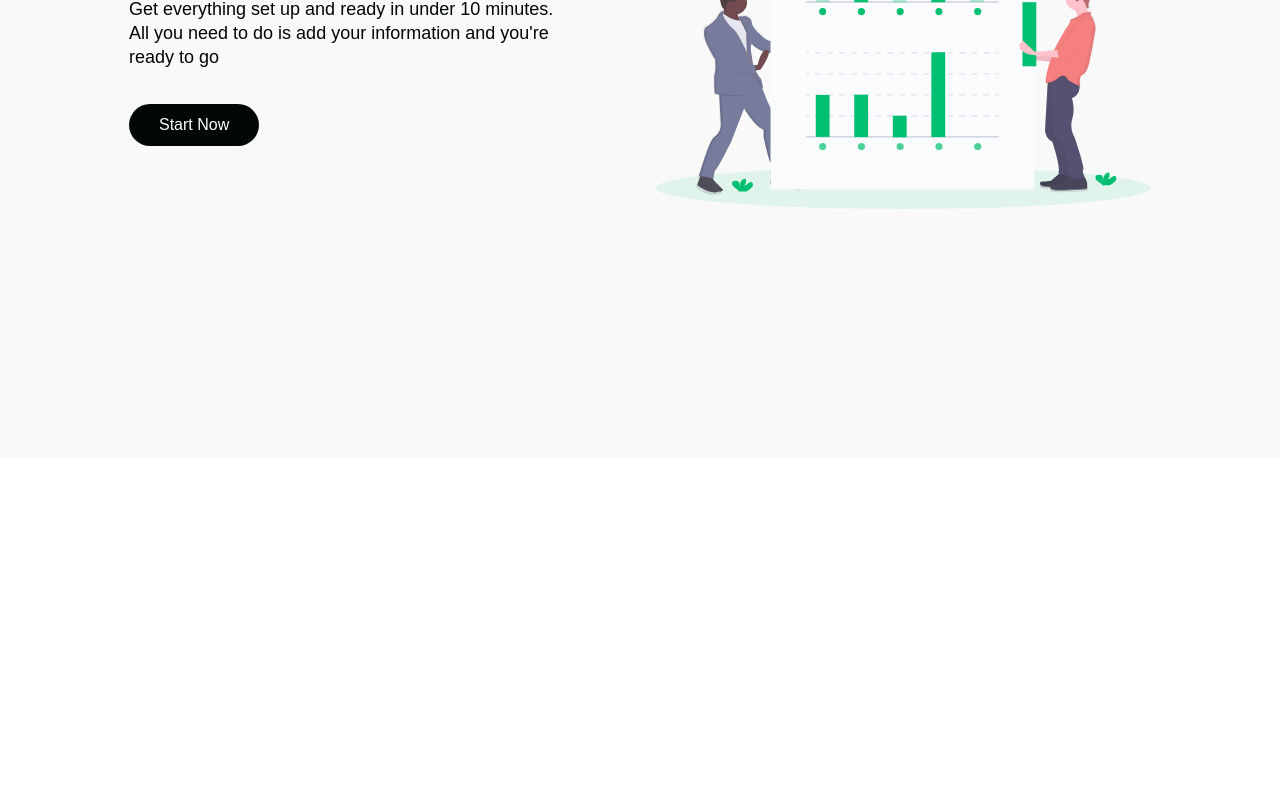
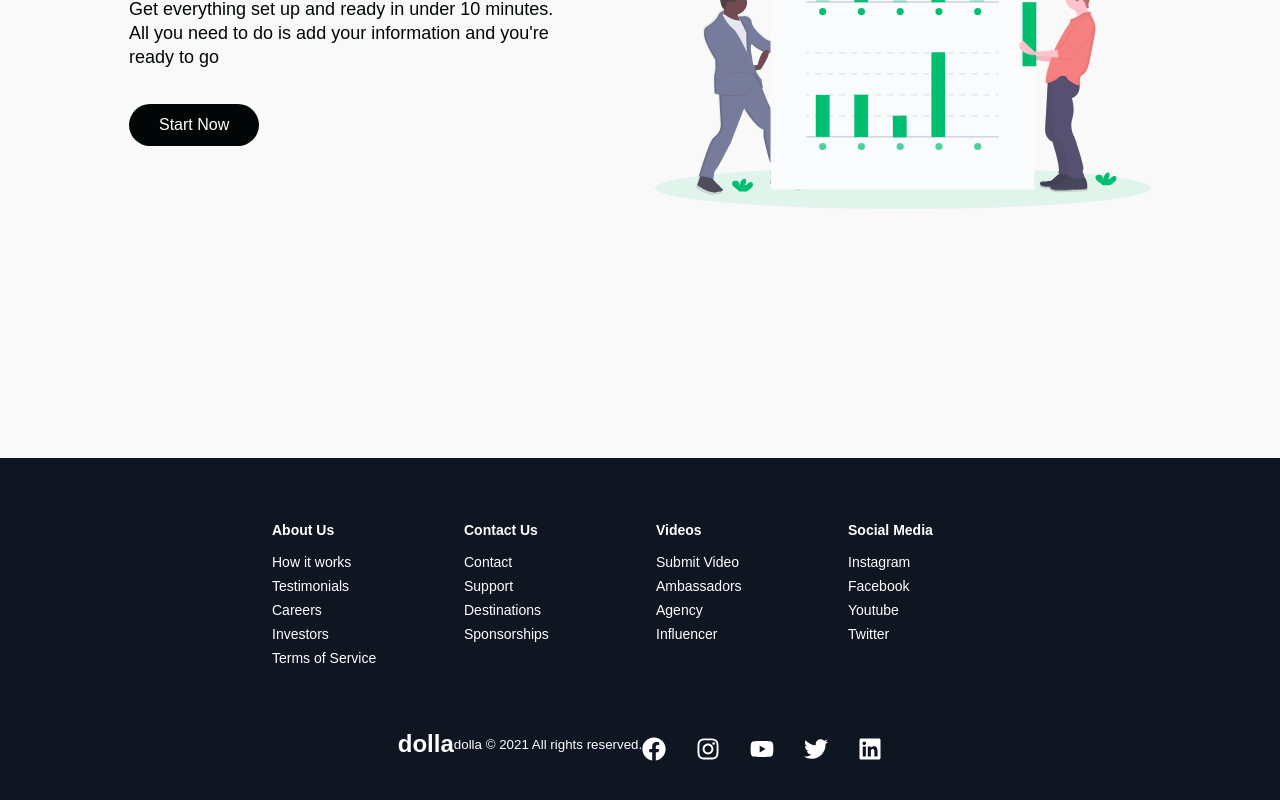
Before and after one commit to klaryon/react_banking_website, a React (Create React App) app: page / in a window 1280 px wide. Shown: the part 3722-4522 px from the top of the page. Before the commit the page ends 4180 px from the top, so only its background shows below. Built offline with nearby package versions, Linux system fonts and the light colour scheme; a web font is replaced by a local one.

Commit message:
footer component

```diff
--- /dev/null
+++ b/src/components/Footer/FooterElements.js
@@ -0,0 +1,101 @@
+import styled from 'styled-components'
+import {Link} from 'react-router-dom'
+
+export const FooterContainer = styled.footer`
+    background-color: #101522;
+`;
+export const FooterWrap = styled.div`
+    padding: 48px 24px;
+    display: flex;
+    flex-direction: column;
+    justify-content: center;
+    align-items: center;
+    max-width: 1100px;
+    margin: 0 auto;
+`;
+export const FooterLinksContainer = styled.div`
+    display: flex;
+    justify-content: center;
+
+    @media screen and (max-width: 820px) {
+        padding-top: 32px;
+    }
+`;
+export const FooterLinksWrapper = styled.div`
+    display: flex;
+
+    @media screen and (max-width: 820px) {
+        flex-direction: column;
+    }
+`;
+export const FooterLinkItems = styled.div`
+    display: flex;
+    flex-direction: column;
+    align-items: flex-start;
+    margin: 16px;
+    text-align: left;
+    width: 160px;
+    box-sizing: border-box;
+    color: #fff;
+
+    @media screen and (max-width: 420px) {
+        margin: 0;
+        padding: 10px;
+        width: 100%;
+    }
+`;
+export const FooterLinkTitle = styled.h1`
+    font-size: 14px;
+    margin-bottom: 16px;
+`;
+export const FooterLink = styled(Link)`
+    color: #fff;
+    text-decoration: none;
+    margin-bottom: 0.5rem;
+    font-size: 14px;
+
+    &:hover {
+        color: #01bf71;
+        transition: 0.3s ease-out;
+    }
+`;
+export const SocialMedia = styled.section`
+    max-width: 1000px;
+    width: 100%auto;
+`;
+export const SocialMediaWrap = styled.div`
+    display: flex;
+    justify-content: space-between;
+    align-items: center;
+    max-width: 1100px;
+    margin: 40px auto 0 auto;
+
+    @media screen and (max-width: 820px) {
+        flex-direction: column;
+    }
+`;
+export const SocialLogo = styled(Link)`
+    color: #fff;
+    justify-self: start;
+    cursor: pointer;
+    text-decoration: none;
+    font-size: 1.5rem;
+    display: flex;
+    align-items: center;
+    margin-bottom: 16px;
+    font-weight: bold;
+`;
+export const WebsiteRights = styled.small`
+    color: #fff;
+    margin-bottom: 16px;
+`;
+export const SocialIcons = styled.div`
+    display: flex;
+    justify-content: space-between;
+    align-items: center;
+    width: 240px;
+`;
+export const SocialIconLink = styled.a`
+    color: #fff;
+    font-size: 24px;
+`;
--- /dev/null
+++ b/src/components/Footer/index.js
@@ -0,0 +1,74 @@
+import React from "react";
+import { FaFacebook, FaInstagram, FaYoutube, FaTwitter, FaLinkedin } from "react-icons/fa";
+import {FooterContainer, FooterWrap, FooterLinksContainer, FooterLinksWrapper, FooterLinkItems, FooterLinkTitle, FooterLink, SocialMedia, SocialMediaWrap, SocialLogo, WebsiteRights, SocialIcons, SocialIconLink} from './FooterElements'
+
+const Footer = () => {
+  return (
+    <FooterContainer>
+      <FooterWrap>
+        <FooterLinksContainer>
+          <FooterLinksWrapper>
+            <FooterLinkItems>
+              <FooterLinkTitle>About Us</FooterLinkTitle>
+              <FooterLink to="/sign-up">How it works</FooterLink>
+              <FooterLink to="/">Testimonials</FooterLink>
+              <FooterLink to="/">Careers</FooterLink>
+              <FooterLink to="/">Investors</FooterLink>
+              <FooterLink to="/">Terms of Service</FooterLink>
+            </FooterLinkItems>
+            <FooterLinkItems>
+              <FooterLinkTitle>Contact Us</FooterLinkTitle>
+              <FooterLink to="/">Contact</FooterLink>
+              <FooterLink to="/">Support</FooterLink>
+              <FooterLink to="/">Destinations</FooterLink>
+              <FooterLink to="/">Sponsorships</FooterLink>
+            </FooterLinkItems>
+          </FooterLinksWrapper>
+          <FooterLinksWrapper>
+            <FooterLinkItems>
+              <FooterLinkTitle>Videos</FooterLinkTitle>
+              <FooterLink to="/">Submit Video</FooterLink>
+              <FooterLink to="/">Ambassadors</FooterLink>
+              <FooterLink to="/">Agency</FooterLink>
+              <FooterLink to="/">Influencer</FooterLink>
+            </FooterLinkItems>
+            <FooterLinkItems>
+              <FooterLinkTitle>Social Media</FooterLinkTitle>
+              <FooterLink to="/">Instagram</FooterLink>
+              <FooterLink to="/">Facebook</FooterLink>
+              <FooterLink to="/">Youtube</FooterLink>
+              <FooterLink to="/">Twitter</FooterLink>
+            </FooterLinkItems>
+          </FooterLinksWrapper>
+        </FooterLinksContainer>
+        <SocialMedia>
+            <SocialMediaWrap>
+                <SocialLogo to="/">
+                    dolla
+                </SocialLogo>
+                <WebsiteRights>dolla © {new Date().getFullYear()} All rights reserved.</WebsiteRights>
+                <SocialIcons>
+                    <SocialIconLink href="/" target="_blank" aria-label="Facebook">
+                        <FaFacebook />
+                    </SocialIconLink>
+                    <SocialIconLink href="/" target="_blank" aria-label="Instagram">
+                        <FaInstagram />
+                    </SocialIconLink>
+                    <SocialIconLink href="/" target="_blank" aria-label="Youtube">
+                        <FaYoutube />
+                    </SocialIconLink>
+                    <SocialIconLink href="//www.twitter.com/" target="_blank" aria-label="Twitter">
+                        <FaTwitter />
+                    </SocialIconLink>
+                    <SocialIconLink href="/" target="_blank" aria-label="Linkedin">
+                        <FaLinkedin />
+                    </SocialIconLink>
+                </SocialIcons>
+            </SocialMediaWrap>
+        </SocialMedia>
+      </FooterWrap>
+    </FooterContainer>
+  );
+};
+
+export default Footer;
--- a/src/pages/index.js
+++ b/src/pages/index.js
@@ -1,4 +1,5 @@
 import React, { useState } from "react";
+import Footer from "../components/Footer";
 import HeroSection from "../components/HeroSection";
 import InfoSection from "../components/InfoSection";
 import { homeObjOne, homeObjTwo, homeObjThree } from "../components/InfoSection/Data";
@@ -22,6 +23,7 @@
       <InfoSection {...homeObjTwo} />
       <Services />
       <InfoSection {...homeObjThree} />
+      <Footer />
     </>
   );
 };
```
